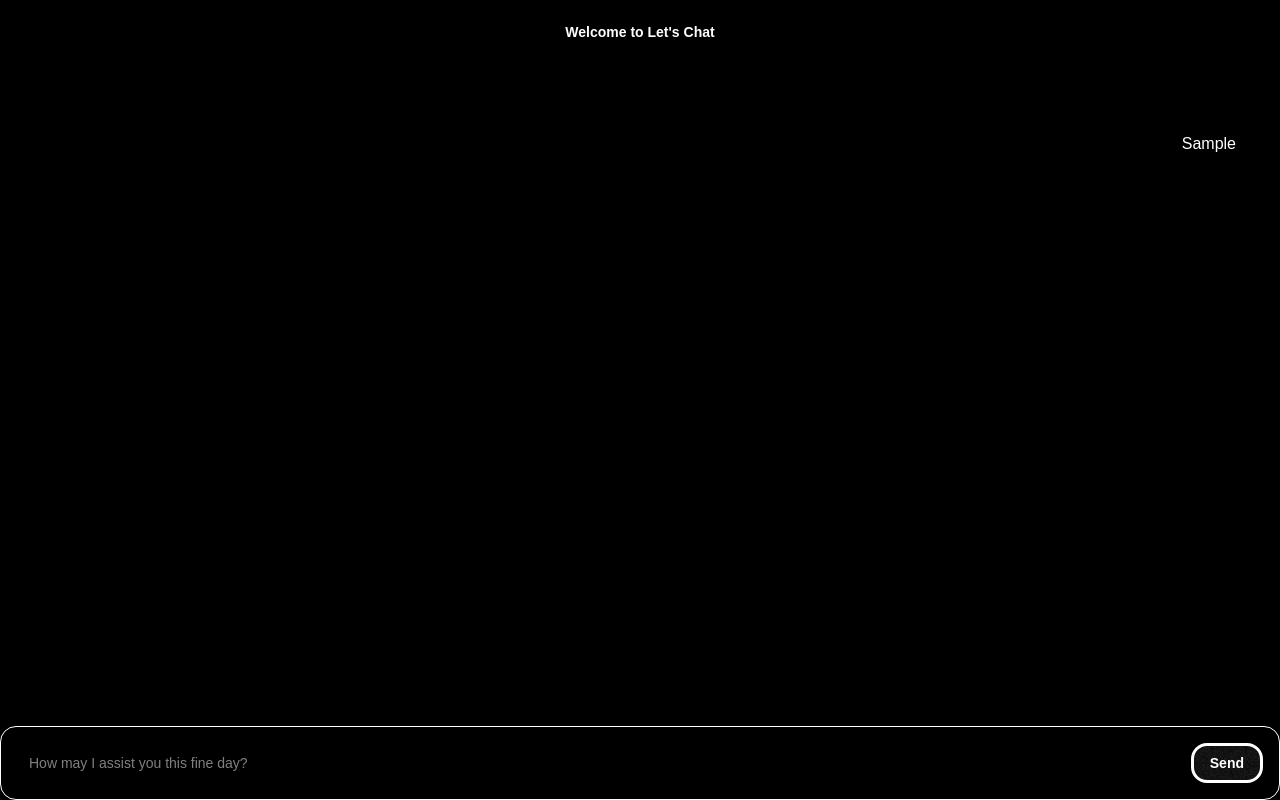
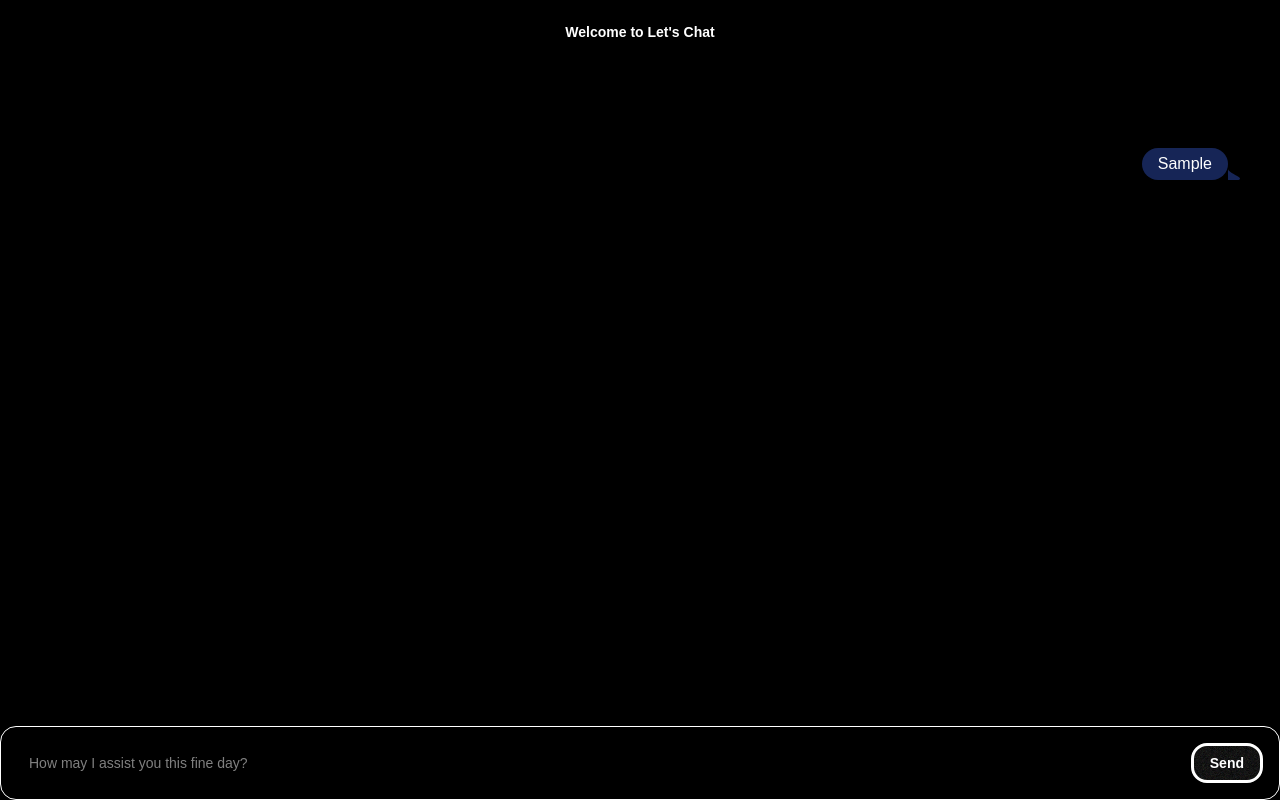
Before and after one commit to ShahdO3/letschat, a Next.js app: page / in a window 1280 px wide. Both pictures are taken after typing "Sample" into the empty fields and a click on the button "Send". Built offline with nearby package versions, Linux system fonts and the light colour scheme; no server answers.

Commit message:
Chat bubble UI now working properly

```diff
--- a/app/components/TextInputArea.tsx
+++ b/app/components/TextInputArea.tsx
@@ -77,14 +77,19 @@ const TextInputArea = () => {
       {msg.map((msg, index)=>
         <div
             key={index}
-            className= {`chat ${msg.role == 'user' ? 'chat-end': 'chat-start'}`}>
-
-              <div className='chat-bubble'>{msg.msg}</div>
+            className= {` m-6 rounded-xl text-white whitespace-pre-line ${
+    msg.role === 'user'
+      ? ' chat chat-end rounded-br-none'
+      : ' chat chat-start rounded-bl-none'}`}>
+          <div className={`chat chat-bubble rounded-2xl
+                ${msg.role === 'user'
+                ?'bg-blue-950'
+                : 'bg-gray-800'} `}>{msg.msg}</div>
         </div>
       )}
       {loading&& (
         <div className="chat chat-start">
-          <div className="chat-bubble loading">...</div>
+          <span className="loading chat-bubble loading-dots">...</span>
         </div>
       )}
       </div>
@@ -93,7 +98,7 @@ const TextInputArea = () => {
       <form
             id="chat-form"
             onSubmit={handleSubmittion}
-            className="w-full p-4 bg-base-100 border border-base-300 rounded-2xl enabled:border-2 focus-within:border-2 hover:border-2">
+            className="w-full p-4 bg-base-100 border border-base-300 rounded-2xl enabled:border-2 focus-within:border-2 hover:border-2 sticky">
 
         <div className="flex items-center gap-2">
           <input
```
